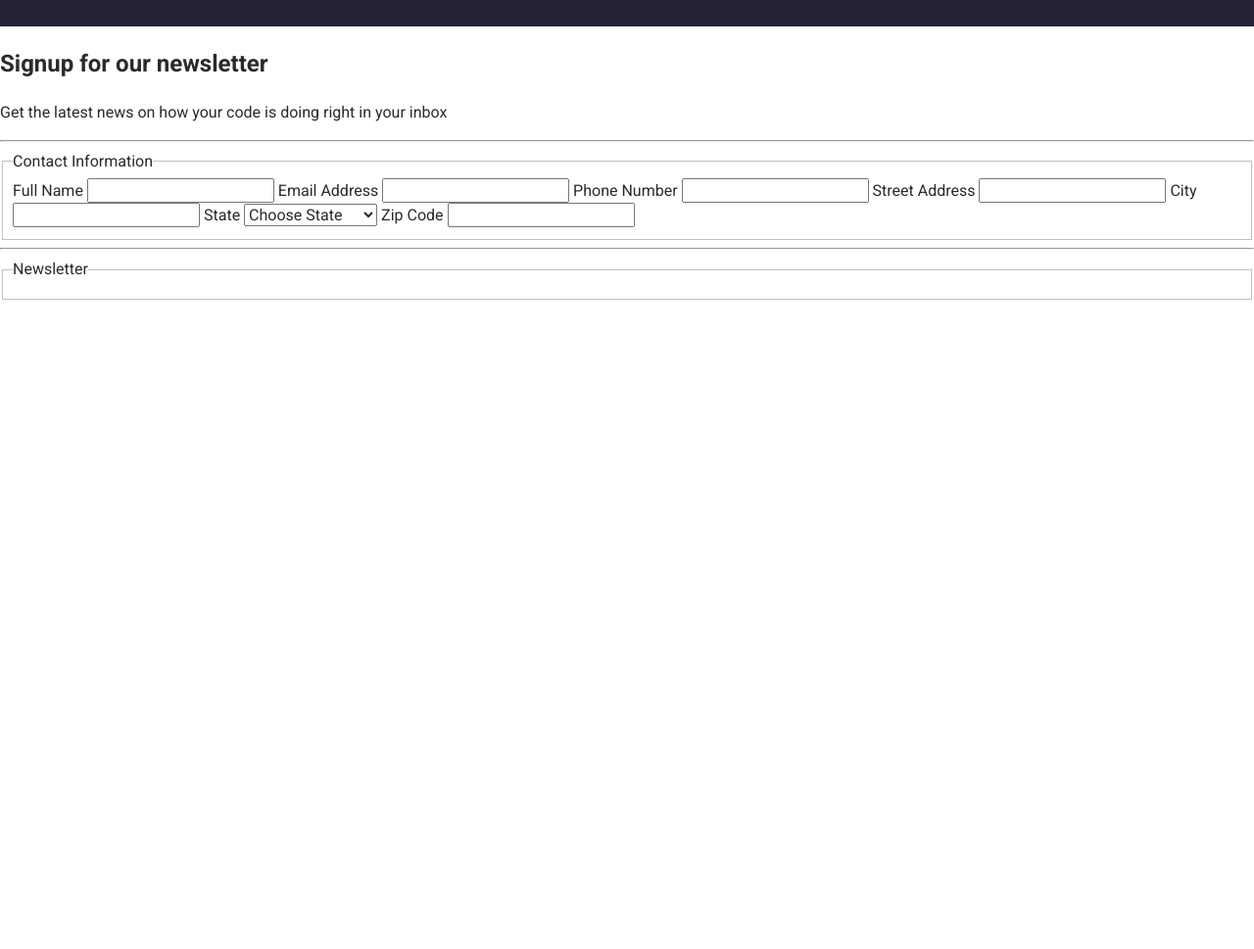
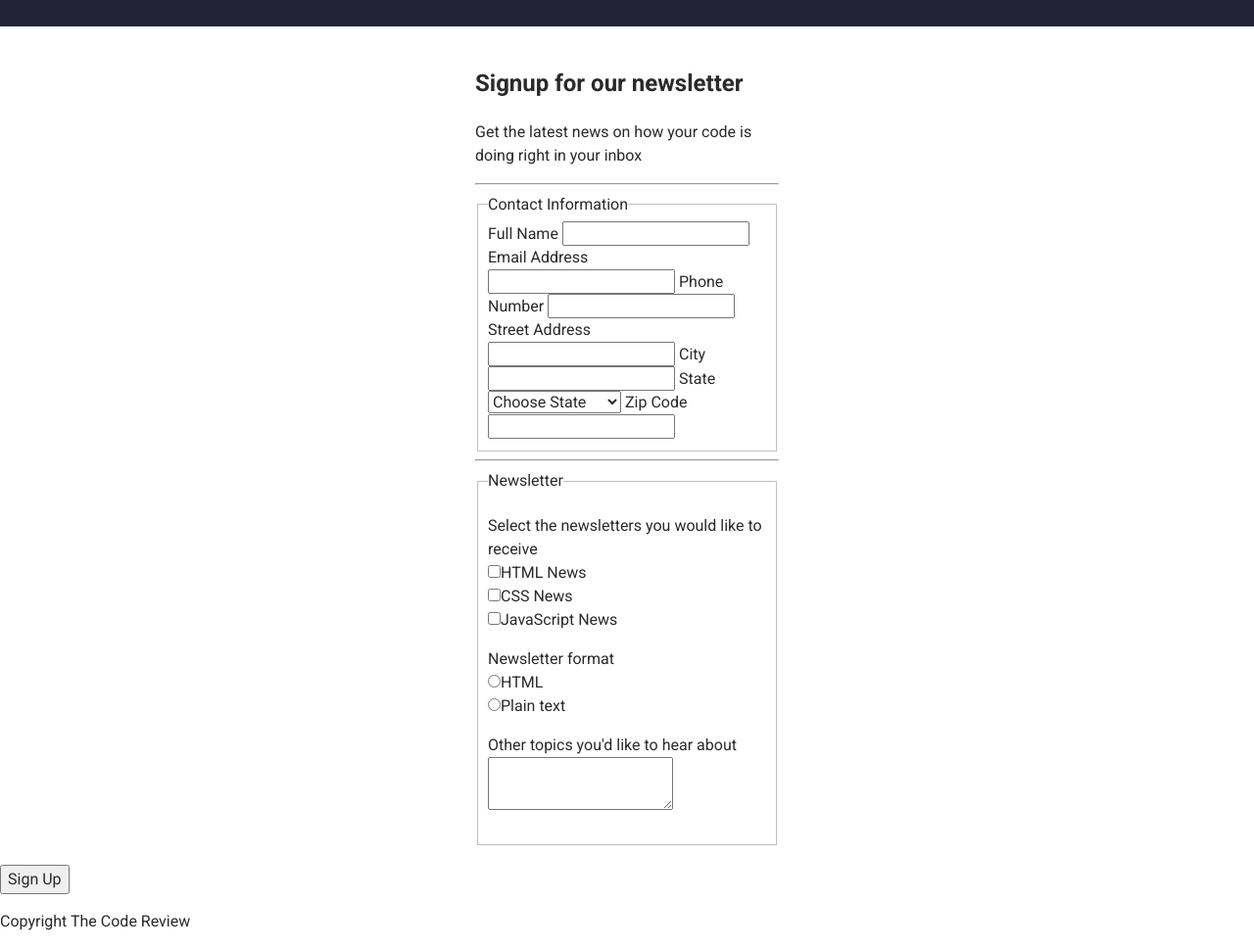
Before and after one commit to lucie-jakes/techdegree-project-3-online-registration-form, a plain HTML site: page index.html in a window 1280 px wide. Shown: the part 80-1049 px from the top of the page at 98% size. Before the commit the page ends 800 px from the top, so only its background shows below. Drawn offline with Linux system fonts and the light colour scheme.

Commit message:
Started styling the form

```diff
--- a/css/style.css
+++ b/css/style.css
@@ -1,6 +1,7 @@
 /* =================================
   Base Element Styles
 ==================================== */
+/* #52bab3 */
 
 * {
     box-sizing: border-box;
@@ -12,6 +13,11 @@ body {
     color: #2a2a2a;
 }
 
+form {
+  max-width: 350px;
+  margin: 10px auto;
+  padding: 10px 20px;
+}
 /* =================================
   Base Layout Styles
 ==================================== */
@@ -33,6 +39,7 @@ body {
     text-transform: uppercase;
     font-weight: 400;
     text-shadow: 1px 1px 1px rgba(223, 218, 218, 0.8);
+
 }
 
 
--- a/index.html
+++ b/index.html
@@ -23,9 +23,9 @@
         <fieldset>
             <legend>Contact Information</legend>
             <label for="name">Full Name</label>
-            <input type="text" id="name" name="user_name">
+            <input type="text" id="name" name="user_name" required>
             <label for="mail">Email Address</label>
-            <input type="text" id="mail" name="user_email">
+            <input type="text" id="mail" name="user_email" required>
             <label for="phone">Phone Number</label>
             <input type="text" id="phone" name="user_phone">
             <label for="street">Street Address</label>
@@ -48,6 +48,18 @@
 
         <fieldset>
             <legend>Newsletter</legend>
+            <p> Select the newsletters you would like to receive<br>
+                <input type="checkbox" id="html" value="newsletter_html" name="user_newsletter"><label for="html">HTML News</label><br>
+                <input type="checkbox" id="css" value="newsletter_css" name="user_newsletter"><label for="css">CSS News</label><br>
+                <input type="checkbox" id="javascript" value="newsletter_javascript" name="user_newsletter"><label for="javascript">JavaScript News</label>
+            </p>
+            <p>Newsletter format<br>
+                <input type="radio" id="html-format" value="html-format" name="newsletter_format"><label for="html-format">HTML</label><br>
+                <input type="radio" id="plain-text" value="plain-text" name="newsletter-format"><label for="plain-text">Plain text</label>
+            </p>
+            <p>Other topics you'd like to hear about<br>
+                <textarea id="other" name="user_other"></textarea>
+            </p>
         </fieldset>
 
 
@@ -55,5 +67,11 @@
 
     </form>
 
+    <button type="submit">Sign Up</button>
+
+    <footer class="main-footer">
+        <p>Copyright The Code Review</p>
+    </footer>
+
 </body>
 </html>
```
